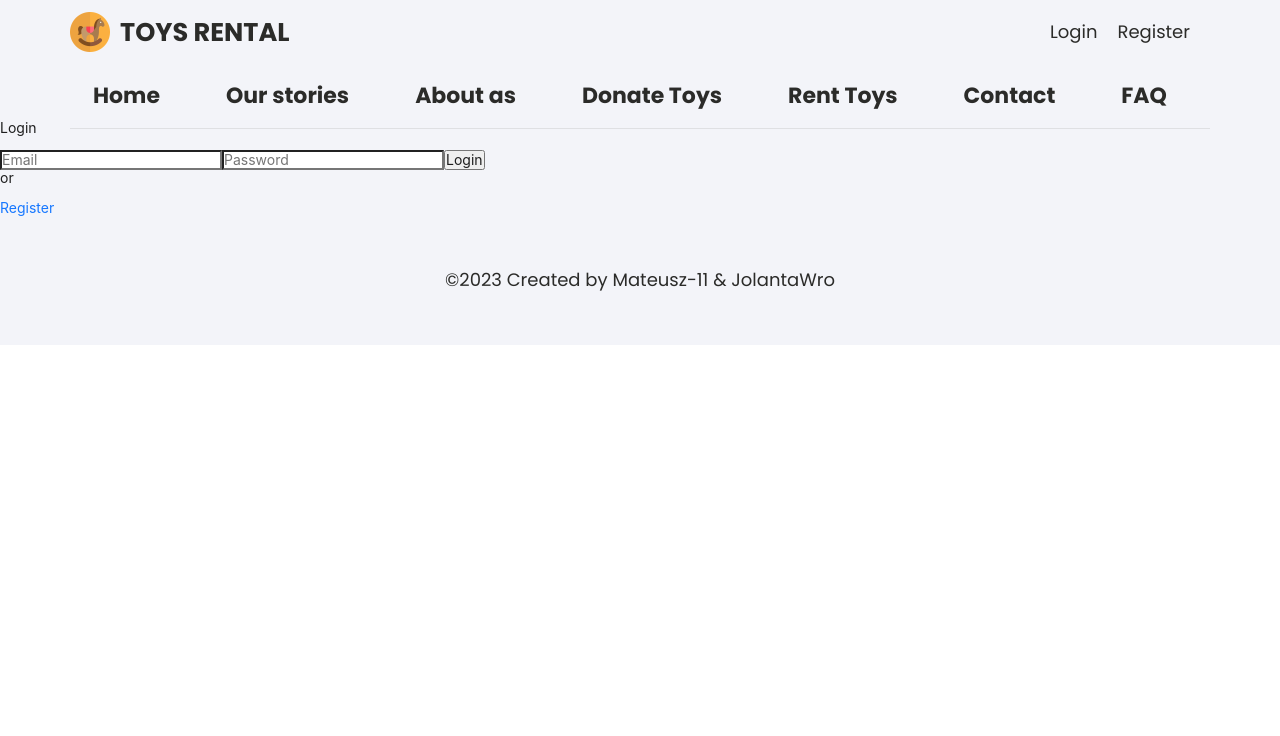
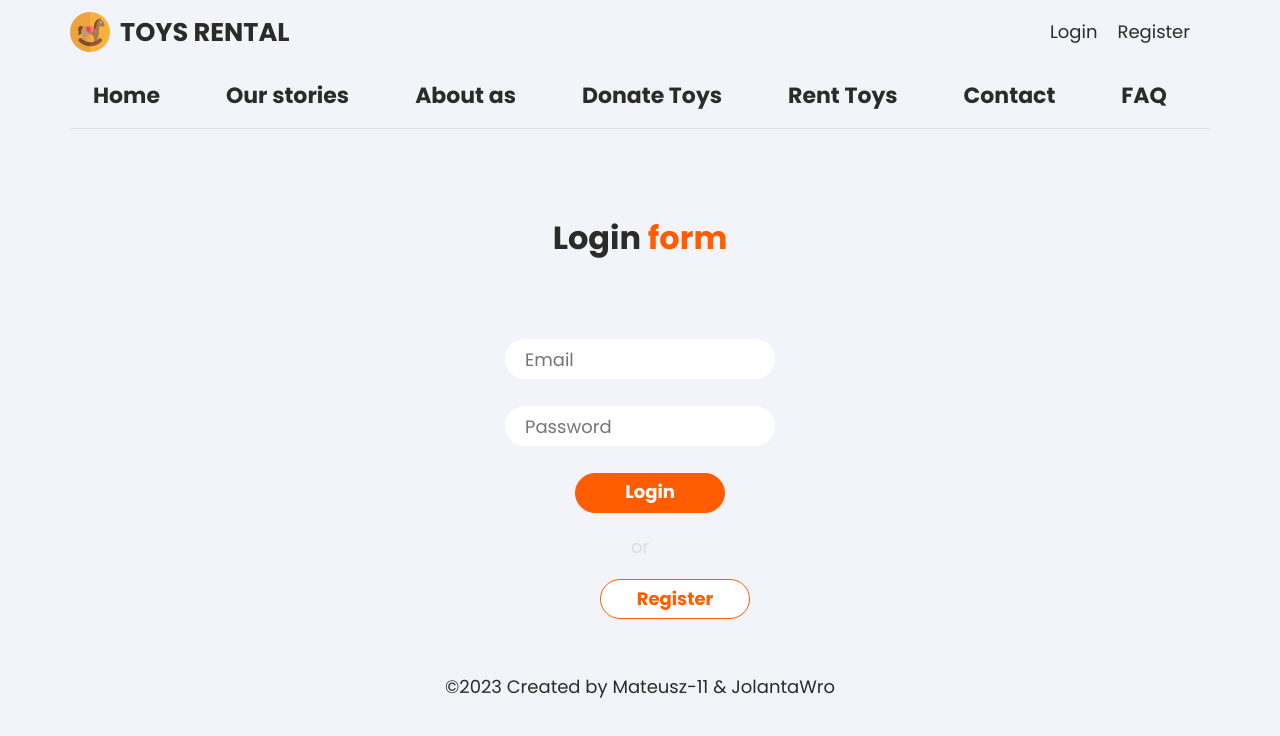
Before and after one commit to JolantaWro/Toys_Rental_App, a React (Create React App) app: page /login in a window 1280 px wide. Shown: the top 736 px of the page. Built offline with nearby package versions, Linux system fonts and the light colour scheme; no server answers.

Commit message:
style login form - in progress

```diff
--- a/src/App.css
+++ b/src/App.css
@@ -704,3 +704,93 @@ div.slick-c:not(.slick-current) {
 .rentaltoys .rentaltoys__content .rentaltoys__btn {
 	margin: 10px 0;
 }
+
+/*  ----------------------------
+
+    LOGIN FORM
+
+----------------------------  */
+
+.login_container {
+	/* background-color: aqua; */
+	height: 300px;
+	display: flex;
+	flex-direction: column;
+	align-items: center;
+	justify-content: space-around;
+}
+
+.login_container .login_form {
+	max-width: 270px;
+	height: 200px;
+	/* background-color: green; */
+	display: flex;
+	flex-direction: column;
+	justify-content: space-around;
+}
+
+.login_container .login_form .form__item {
+	border-radius: var(--border-radius);
+	border: 0px solid var(--main-color);
+	height: 32px;
+	padding: 20px;
+}
+
+.login_container .login_form .form_btn--active {
+	/* background-color: var(--third-bg-color); */
+	/* display: flex;
+	align-items: center;
+	justify-content: center; */
+	border-radius: var(--border-radius);
+	border: 1px solid var(--second-color);
+	width: 150px;
+	height: 40px;
+	margin-left: 70px;
+	font-family: var(--font-family-main);
+	/* color: var(--second-color); */
+	font-size: var(--font-size--main);
+	font-weight: var(--font-weight--hero);
+	line-height: var(--font-line-height);
+	background-color: var(--second-color);
+	color: var(--third-color);
+	cursor: pointer;
+}
+
+.login_container .form_btn--inactive {
+	background-color: var(--third-bg-color);
+	border-radius: var(--border-radius);
+	border: 1px solid var(--second-color);
+	width: 150px;
+	height: 40px;
+	margin-left: 70px;
+	font-family: var(--font-family-main);
+	color: var(--second-color);
+	font-size: var(--font-size--main);
+	font-weight: var(--font-weight--hero);
+	line-height: var(--font-line-height);
+	/* background-color: var(--second-color); */
+	/* color: var(--third-color); */
+}
+
+.login_container .addition_container {
+	/* background-color: red; */
+	max-width: 300px;
+	display: flex;
+	flex-direction: column;
+	align-items: center;
+	justify-content: center;
+}
+
+.login_container .addition_container > * {
+	display: flex;
+	flex-direction: column;
+	align-items: center;
+	justify-content: center;
+}
+
+.login_container .addition_container .decor--border {
+	font-family: var(--font-family-main);
+	color: var(--decor-color);
+	font-size: var(--font-size--main);
+	font-weight: var(--font-weight--main);
+}
--- a/src/components/auth/Login.js
+++ b/src/components/auth/Login.js
@@ -1,32 +1,28 @@
 import React, { useState } from "react";
-import { Link} from "react-router-dom";
+import { Link } from "react-router-dom";
 
-
-const Login = ({setAuth}) => {
+const Login = ({ setAuth }) => {
 	const [inputs, setInputs] = useState({
 		email: "",
-    password: ""
+		password: "",
 	});
 
 	const { email, password } = inputs;
 
-  const onChange = e =>
+	const onChange = (e) =>
 		setInputs({ ...inputs, [e.target.name]: e.target.value });
 
-  const onSubmitForm = async e => {
+	const onSubmitForm = async (e) => {
 		e.preventDefault();
 		try {
 			const body = { email, password };
-      const response = await fetch(
-        "http://localhost:5000/auth/login",
-        {
+			const response = await fetch("http://localhost:5000/auth/login", {
 				method: "POST",
 				headers: {
-            "Content-type": "application/json"
+					"Content-type": "application/json",
 				},
-          body: JSON.stringify(body)
-        }
-      );
+				body: JSON.stringify(body),
+			});
 
 			const parseRes = await response.json();
 
@@ -45,35 +41,73 @@ const Login = ({setAuth}) => {
 	};
 
 	return (
+		// <>
+		//   <div>
+		//       <div>
+		//           <p >Login</p>
+		//           <form  onSubmit={onSubmitForm}>
+		//             <input
+		//               type="text"
+		//               placeholder="Email"
+		//               name="email"
+		//               value={email}
+		//               onChange={e => onChange(e)}
+
+		//             />
+		//             <input
+		//               type="password"
+		//               placeholder="Password"
+		//               name="password"
+		//               value={password}
+		//               onChange={e => onChange(e)}
+
+		//             />
+		//             <button >Login</button>
+		//           </form>
+		//           <p >or</p>
+		//           <Link to="/register" > Register</Link>
+		//       </div>
+
+		//   </div>
+
+		// </>
+
 		<>
-      <div>
-          <div>
-              <p >Login</p>
-              <form  onSubmit={onSubmitForm}>
+			<div className='container'>
+				<div className='holder'>
+					<h2 className='holder__title'>
+						Login
+						<span className='holder__title--highlight'> form</span>
+					</h2>
+					<div className='login_container'>
+						<form className='login_form' onSubmit={onSubmitForm}>
 							<input
-                  type="text"
-                  placeholder="Email"
-                  name="email"
+								className='form__item'
+								type='text'
+								placeholder='Email'
+								name='email'
 								value={email}
-                  onChange={e => onChange(e)}
-
+								onChange={(e) => onChange(e)}
 							/>
 							<input
-                  type="password"
-                  placeholder="Password"
-                  name="password"
+								className='form__item'
+								type='password'
+								placeholder='Password'
+								name='password'
 								value={password}
-                  onChange={e => onChange(e)}
-
+								onChange={(e) => onChange(e)}
 							/>
-                <button >Login</button>
+							<button className='form_btn--active'>Login</button>
 						</form>
-              <p >or</p>
-              <Link to="/register" > Register</Link>
+						<div className='addition_container'>
+							<p className='decor--border'>or</p>
+							<Link className='form_btn--inactive' to='/register'>
+								Register
+							</Link>
 						</div>
-
 					</div>
-
+				</div>
+			</div>
 		</>
 	);
 };
```
Lines whose indentation alone changed are shown as unchanged.
